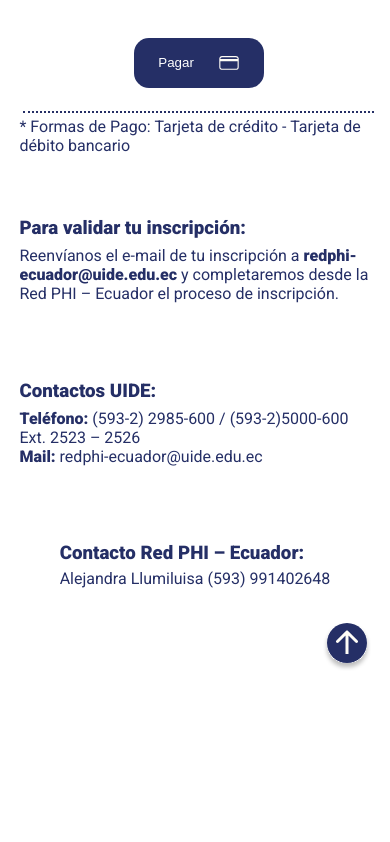
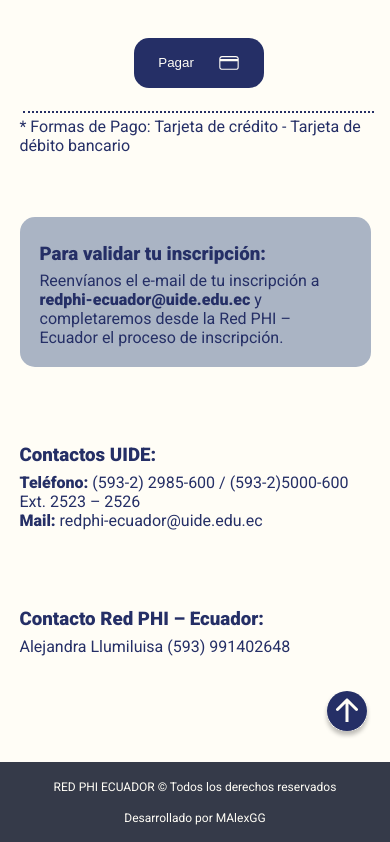
Before and after one commit to MAlexGG/phi-ecuador, a Next.js app: page /inscripcion in a window 390 px wide. Shown: the part 932-1774 px from the top of the page. Before the commit the page ends 1627 px from the top, so only its background shows below. Built offline with nearby package versions, Linux system fonts and the light colour scheme.

Commit message:
footer, white color background to not that white

```diff
--- /dev/null
+++ b/app/components/footer/footer.js
@@ -0,0 +1,14 @@
+import Link from 'next/link'
+import React from 'react'
+import styles from './footer.module.css'
+
+function Footer() {
+  return (
+    <div className={styles.ctFooter}>
+        <p>RED PHI ECUADOR © Todos los derechos reservados</p>
+        <p>Desarrollado por <Link href='https://malexgg.github.io/portfolio/#/' target='_blank' rel="noopener noreferrer">MAlexGG</Link></p>
+    </div>
+  )
+}
+
+export default Footer
--- /dev/null
+++ b/app/components/footer/footer.module.css
@@ -0,0 +1,23 @@
+.ctFooter {
+    display: flex;
+    justify-content: space-between;
+    align-items: center;
+    width: 100vw;
+    height: 40px;
+    background-color: var(--dark-color);
+}
+
+.ctFooter p {
+    color: var(--white-color);
+    padding: 0 20px;
+    font-size: 12px;
+}
+
+@media screen and (max-width: 576px) {
+    .ctFooter {
+        flex-direction: column;
+        justify-content: space-evenly;
+        align-items: center;
+        height: 80px;
+    }
+}
--- a/app/components/subtitle/subtitle.js
+++ b/app/components/subtitle/subtitle.js
@@ -1,3 +1,4 @@
+import Footer from "../footer/footer"
 import Navbar from "../navbar/navbar"
 import NavbarMobile from "../navbarMobile/navbarMobile"
 import styles from './subtitle.module.css'
@@ -11,6 +12,7 @@
         <h2 className={styles.h2}>{text}</h2>
         {children}
       </main>
+      <Footer/>
     </>
   )
 }
--- a/app/components/universities/universities.module.css
+++ b/app/components/universities/universities.module.css
@@ -4,7 +4,7 @@
     align-items: center;
     width: 60%;
     height: 67px;
-    background-color: var(--white-color);
+    background-color: white;
     border-radius: 0px 0px 30px 30px;
     padding: 20px 50px;
 }
--- a/app/data/universities.js
+++ b/app/data/universities.js
@@ -5,7 +5,7 @@
         alt: 'logo de la universidad católica del Ecuador'
     },
     {
-        image: '/img/logos/uide.jpg',
+        image: '/img/logos/uide.webp',
         href: 'https://www.uide.edu.ec/',
         alt: 'logo de la universidad Internacional del Ecuador'
     },
--- a/app/globals.css
+++ b/app/globals.css
@@ -3,7 +3,7 @@
     --secondary-color: #AAB4C4;
     --light-color: #979FAD;
     --dark-color: #353A49;
-    --white-color: #FFFFFF;
+    --white-color: #FFFDF6;
     --red-color: #FF0000;
 }
 
@@ -18,6 +18,8 @@
 body {
     max-width: 100vw;
     overflow-x: hidden;
+    background-color: var(--white-color);
+    color: var(--white-color);
 }
 
 a {
--- a/app/inscripcion/page.js
+++ b/app/inscripcion/page.js
@@ -21,7 +21,7 @@
 
         <p>* Formas de Pago: Tarjeta de crédito - Tarjeta de débito bancario</p>
       </div>
-      <div className={styles.ctRegistration}>
+      <div className={`${styles.ctRegistration} ${styles.ctValidation}`}>
         <h3>Para validar tu inscripción:</h3>
         <p>Reenvíanos el e-mail de tu inscripción a <span>redphi-ecuador@uide.edu.ec</span> y completaremos desde la Red PHI – Ecuador el proceso de inscripción.</p>
       </div>
--- a/app/inscripcion/page.module.css
+++ b/app/inscripcion/page.module.css
@@ -4,6 +4,7 @@
     justify-content: center;
     align-items: flex-start;
     margin: 2% 0%;
+    width: 100%;
 }
 
 .ctRegistration h3 {
@@ -25,6 +26,14 @@
     align-items: flex-start;
     width: 100%;
     padding: 20px 100px;
+    margin-bottom: 2%;
+}
+
+.ctValidation {
+    background-color: var(--secondary-color);
+    border-radius: 15px;
+    padding: 0 20px 20px 20px;
+    align-self: center;
 }
 
 @media screen and (max-width: 992px) {
@@ -40,4 +49,7 @@
     .ctRegistration {
         margin: 10% 0%;
     }
+    .ctValidation {
+        padding: 20px;
+    }
 }
--- a/app/phi/page.js
+++ b/app/phi/page.js
@@ -14,7 +14,7 @@
           </div>
           <div className={styles.ctText}>
             <h4 className={styles.h4}>Red PHI Ecuador</h4>
-            <p>n 2023 se estructuró la Red PHI – Ecuador, conformada por universidades localizadas en las principales ciudades del país: Quito, Cuenca y Guayaquil, con lo cual se integran a la red Ecuador los centros urbanos que se destacan por su patrimonio prehispánico, virreinal y moderno, así como dos centros históricos del patrimonio mundial: Quito (1978) y Cuenca (1999); mientras que Guayaquil es reconocido por su Patrimonio arquitectónico moderno.
+            <p>En 2023 se estructuró la Red PHI – Ecuador, conformada por universidades localizadas en las principales ciudades del país: Quito, Cuenca y Guayaquil, con lo cual se integran a la red Ecuador los centros urbanos que se destacan por su patrimonio prehispánico, virreinal y moderno, así como dos centros históricos del patrimonio mundial: Quito (1978) y Cuenca (1999); mientras que Guayaquil es reconocido por su Patrimonio arquitectónico moderno.
             Las universidades que conforman la Red PHI – Ecuador son: Pontificia Universidad Católica del Ecuador, Universidad Internacional de Ecuador, Universidad Católica de Cuenca; Universidad Católica de Santiago de Guayaquil.</p>
           </div>
         </section>
--- a/app/programa/page.module.css
+++ b/app/programa/page.module.css
@@ -23,7 +23,7 @@
         height: auto;
     }
     .ctTitle {
-        padding: 0px;
+        padding: 0 0 20px 0;
     }
 }
 
```
Also changed, not shown: public/img/logos/uide.jpg (deleted), public/img/logos/uide.webp (added).
